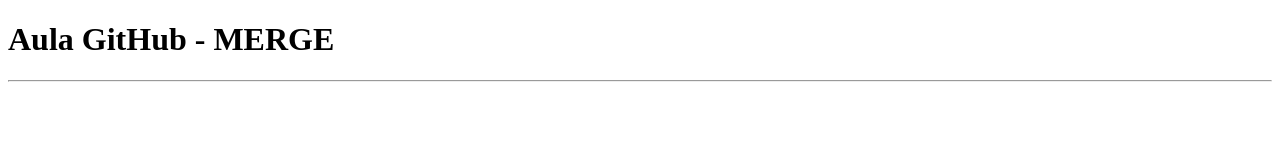
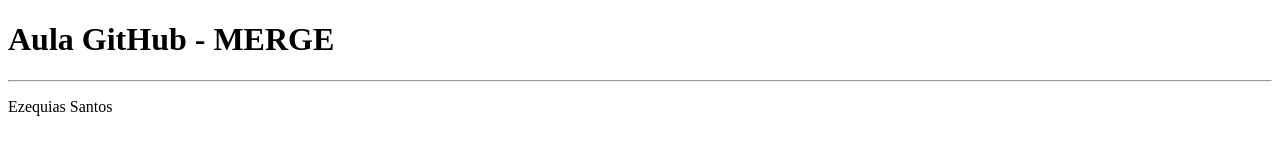
Before and after one commit to cotiaws/aula-merge, a plain HTML site: page index.html in a window 1280 px wide. Drawn offline with Linux system fonts and the light colour scheme.

Commit message:
fix: Alteração da pagina principal

```diff
--- a/index.html
+++ b/index.html
@@ -9,6 +9,6 @@
 
     <h1>Aula GitHub - MERGE</h1>
     <hr/>
-
+    <p>Ezequias Santos</p>
 </body>
 </html>
```
